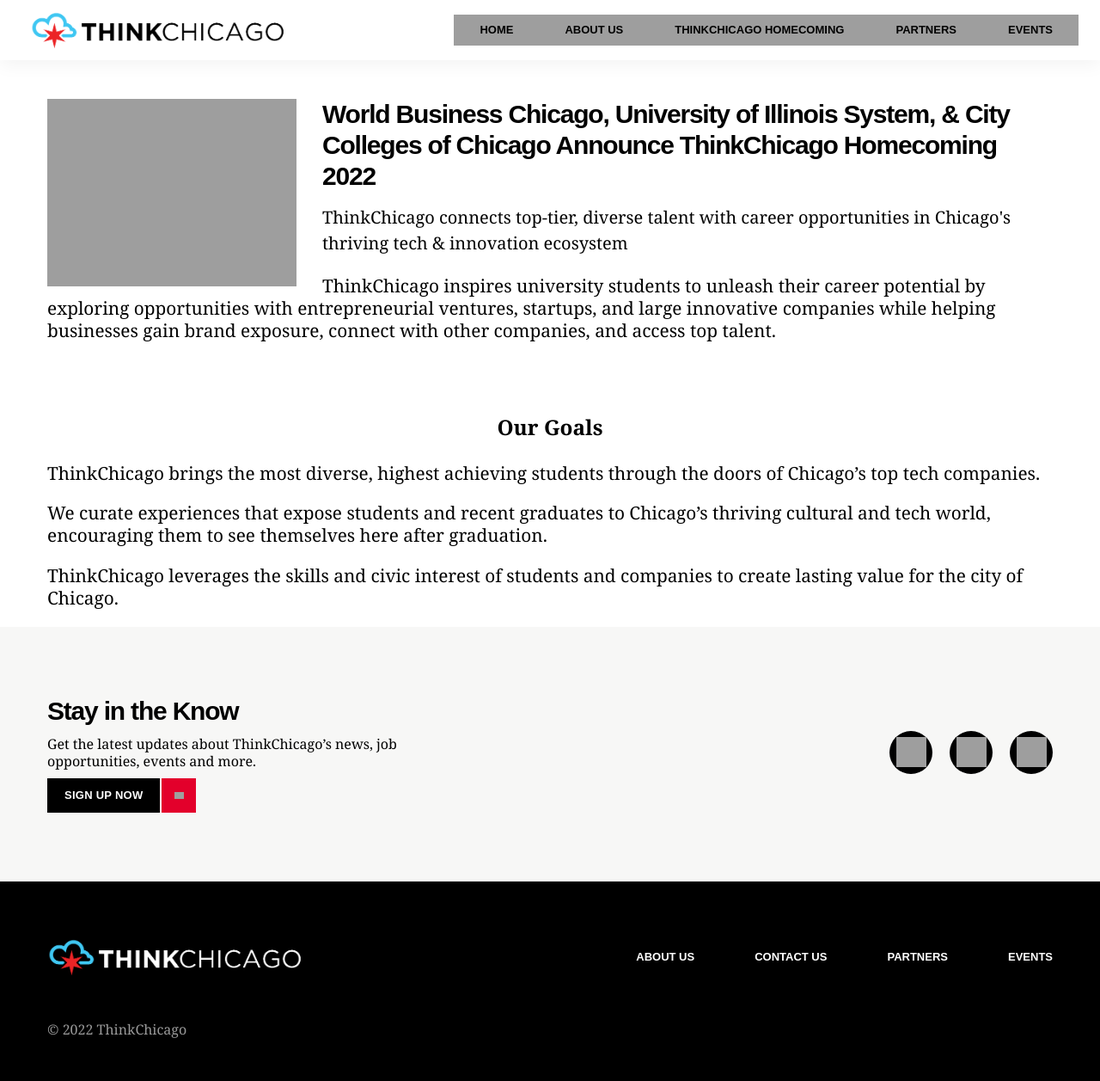
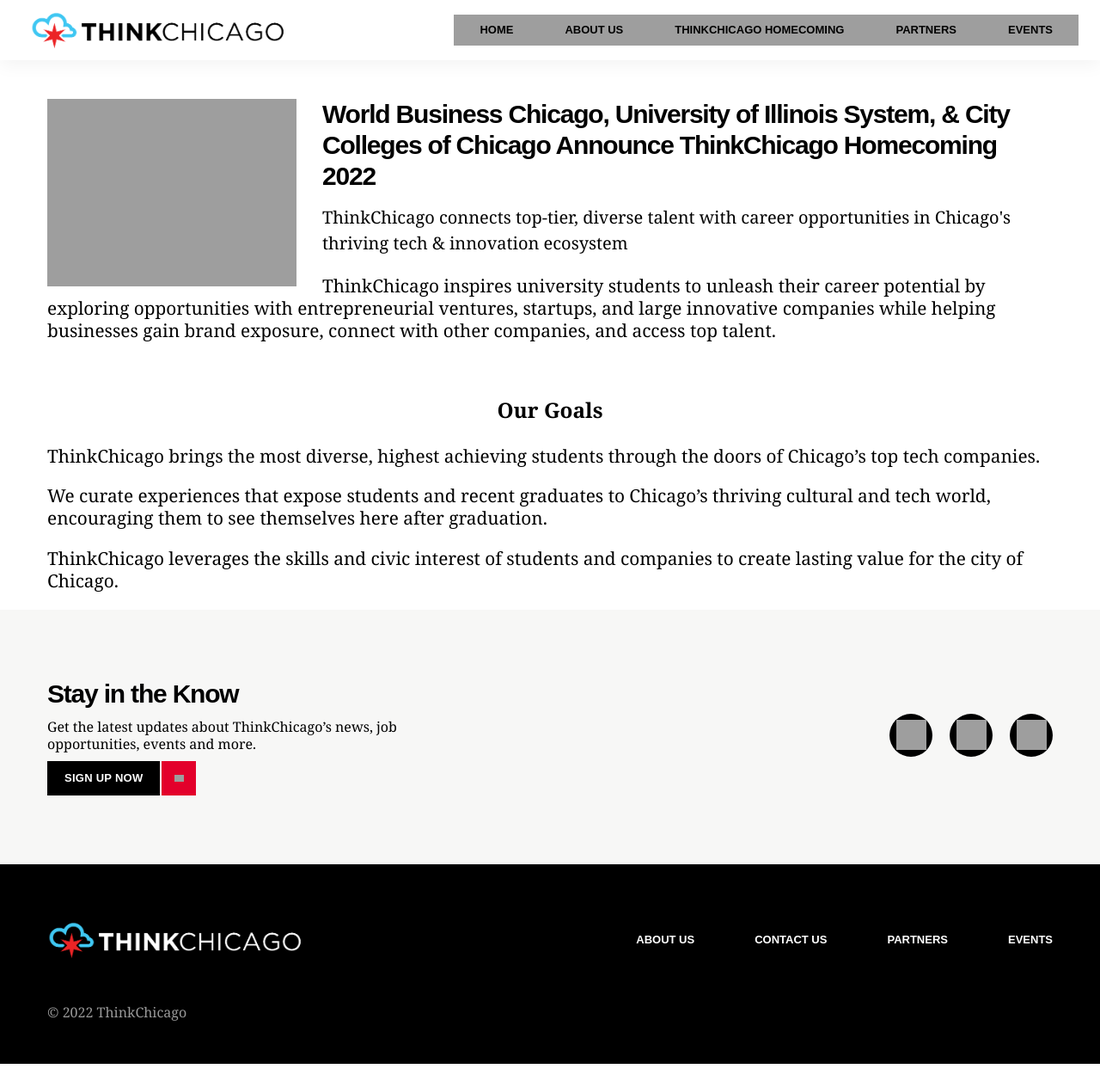
Before and after one commit to andreanthony/andreanthony.github.io, a Jekyll site: the page thinkchicago.html, which Jekyll copies as it is, in a window 1280 px wide and 1257 px high. Shown: the whole window at 86% size. Built offline with Jekyll 4.4.1, drawn with Linux system fonts in a browser that asks for light colours; some web fonts are replaced; grey boxes are pictures that could not be loaded.

Commit message:
Update thinkchicago.html

```diff
--- a/thinkchicago.html
+++ b/thinkchicago.html
@@ -57,7 +57,7 @@
 	<div style="padding-left: 30px;padding-right: 30px;">ThinkChicago connects top-tier, diverse talent with career opportunities in Chicago's thriving tech & innovation ecosystem</div></div>
 </article>
 </main>
-<div style="margin-left: auto;margin-right: auto;max-width: 1230px;"><div style="margin-left: 30px;margin-right: 30px;"><div><p style="font-size: 130%;">ThinkChicago inspires university students to unleash their career potential by exploring opportunities with entrepreneurial ventures, startups, and large innovative companies while helping businesses gain brand exposure, connect with other companies, and access top talent.</p></div></div><br><br><div style="margin-left: 30px;margin-right: 30px;"><div><h3><p style="text-align: center; font-size: 130%;"><span>Our <strong>Goals</strong></span></p></h3></div>
+<div style="margin-left: auto;margin-right: auto;max-width: 1230px;"><div style="margin-left: 30px;margin-right: 30px;"><div><p style="font-size: 130%;">ThinkChicago inspires university students to unleash their career potential by exploring opportunities with entrepreneurial ventures, startups, and large innovative companies while helping businesses gain brand exposure, connect with other companies, and access top talent.</p></div></div><br><div style="margin-left: 30px;margin-right: 30px;"><div><h3><p style="text-align: center; font-size: 130%;"><span>Our <strong>Goals</strong></span></p></h3></div>
 	      <div><p style="font-size: 130%;">ThinkChicago brings the most diverse, highest achieving students through the doors of Chicago’s top tech companies.</p><p style="font-size: 130%;">We curate experiences that expose students and recent graduates to Chicago’s thriving cultural and tech world, encouraging them to see themselves here after graduation.</p><p style="font-size: 130%;">ThinkChicago leverages the skills and civic interest of students and companies to create lasting value for the city of Chicago.</p>
 	</div></div></div>
 <aside class="footer-connect">
```
